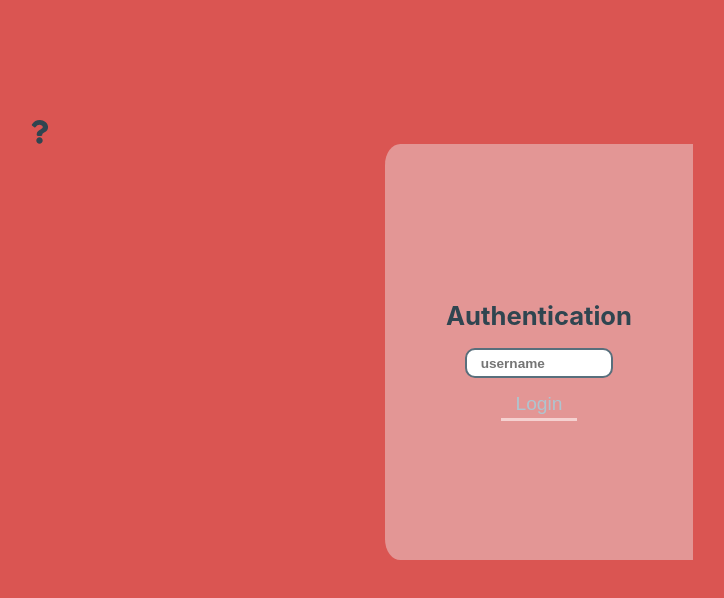
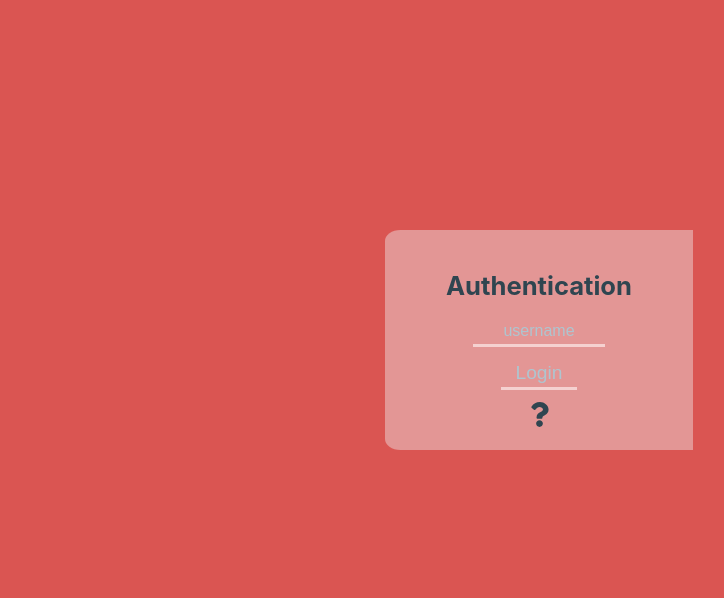
Before and after one commit to randyarbolaez/online-word-processor-ui, a React (Create React App) app: page / in a window 1280 px wide. Shown: the top 598 px of the page, without its empty margins (101-825 px from the left). Built offline with nearby package versions, Linux system fonts and the light colour scheme; no server answers.

Commit message:
changed height of containers of homescreen | redesigned input

```diff
--- a/src/component/Authentication.js
+++ b/src/component/Authentication.js
@@ -12,9 +12,10 @@ const Container = styled.div`
   justify-content: center;
   flex-direction: column;
 `;
+
 const Wrapper = styled.div`
   display: flex;
-  // height: 55vh;
+  align-items: center;
   height: 100%;
   width: 100%;
   // margin: 15vh 10vw;
@@ -28,6 +29,7 @@ const AuthenticationContainer = styled.div`
   flex-direction: column;
   align-items: center;
   justify-content: center;
+  height: 50%;
 
   width: 30%;
   background-color: #e39695;
@@ -40,13 +42,30 @@ const Input = styled.input`
   width: 10vw;
 
   outline-width: 0;
-  padding-left: 10pt;
+  // padding-left: 10pt;
 
   font-size: 1.7vh;
-  font-weight: bold;
+  font-size: 2vh;
+  color: #03547c;j
 
   border: solid 0.3vh #586f7c;
-  border-radius: 10px;
+  border: solid 0.3vh #f5d1d0;
+  // border-radius: 10px;
+  border: none;
+  border-bottom: 3px solid #f5d1d0;
+  text-align:center;
+
+  transition: all 0.51s ease-in-out;
+  background: none;
+
+  ::placeholder{
+    color: #aec5d0;
+  }
+
+  :hover {
+    // background: red;
+    border-bottom: 3px solid transparent;
+  }
 `;
 
 const Button = styled.button`
@@ -71,7 +90,8 @@ const Button = styled.button`
 
 const AboutContainer = styled.div`
   text-align: center;
-  width: 70%;
+  width: 30%;
+  height: 50%;
   background-color: #e4b1ab;
 
   border-top-right-radius: 5%;
@@ -79,6 +99,10 @@ const AboutContainer = styled.div`
   border-left-color: #da5552;
   border-left-width: 2.5vw;
   border-left-style: double;
+`;
+
+const AboutTitle = styled.h1`
+  // margin-bottom: 0;
 `;
 
 const AboutText = styled.p`
@@ -89,7 +113,7 @@ const AboutText = styled.p`
   text-align: left;
   word-wrap: break-word;
 
-  height: 40vh;
+  // height: 40vh;
   margin: 1vh 2vh;
 `;
 
@@ -130,7 +154,6 @@ const Authentication = ({ getAuthenticationState, socket }) => {
 
   return (
     <Container>
-      <FaQuestion size={"25"} onClick={() => setShowAbout(!showAbout)} />
       <Wrapper>
         <AuthenticationContainer>
           <h1>Authentication</h1>
@@ -140,10 +163,15 @@ const Authentication = ({ getAuthenticationState, socket }) => {
             onChange={(e) => onUsername(e)}
           />
           {username && <Button onClick={(e) => addUser(e)}>Login</Button>}
+          <FaQuestion
+            style={{ cursor: "pointer", marginTop: "1.5vh" }}
+            size={"25"}
+            onClick={() => setShowAbout(!showAbout)}
+          />
         </AuthenticationContainer>
         {showAbout && (
           <AboutContainer>
-            <h1>About</h1>
+            <AboutTitle>About</AboutTitle>
             <AboutText>
               An online word processor application — free to use. You can use it
               with your friends or anybody that you wish or you can you use it
```
